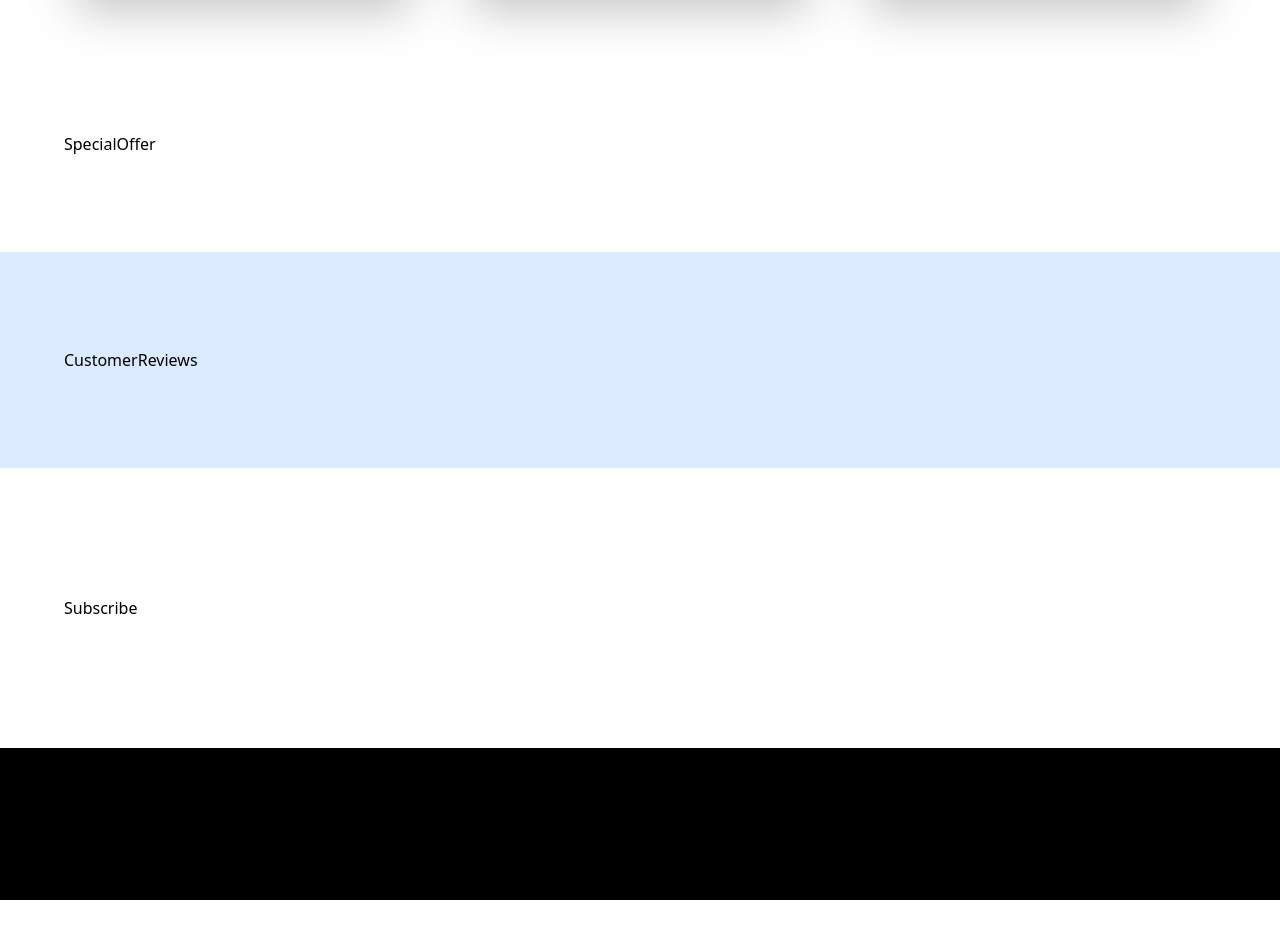
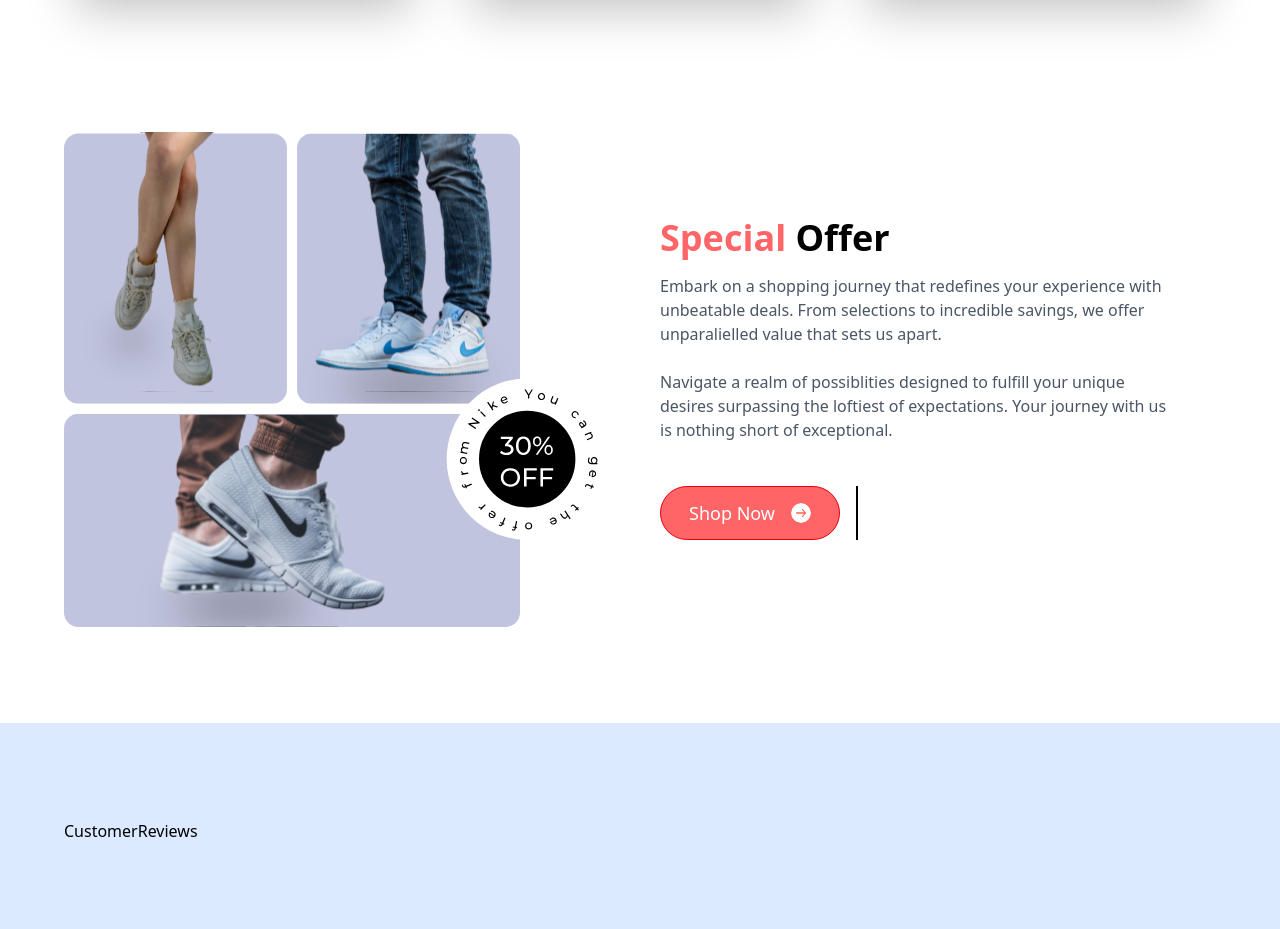
Before and after one commit to itssoumodip/Complete-Ecommerce-Website, a React (Vite) app in the folder nikeWebsite/: page / in a window 1280 px wide. Shown: the part 2920-3849 px from the top of the page. Before the commit the page ends 3820 px from the top, so only its background shows below. Built offline with nearby package versions, Linux system fonts and the light colour scheme; a web font is replaced by a local one.

Commit message:
enhance SpecialOffer component; add layout, images, and text for improved user engagement

```diff
--- a/nikeWebsite/src/sections/SpecialOffer.jsx
+++ b/nikeWebsite/src/sections/SpecialOffer.jsx
@@ -1,7 +1,29 @@
+import { arrowRight } from "../assets/icons"
+import {offer} from "../assets/images"
+import Button from "../components/Button"
 
 function SpecialOffer() {
   return (
-    <div>SpecialOffer</div>
+    <section className="flex justify-wrap items-center max-xl:flex-col-reverse gap-10 max-container">
+      <div className="flex-1">
+        <img src={offer} width={713} height={687} className="object-contain w-full" alt="" />
+      </div>
+      <div className="flex flex-1 flex-col">
+        <h2 className="text-4xl capitalize font-bold lg:max-w-lg">
+          <span className="text-red-400"> Special </span> Offer
+        </h2>
+        <p className="mt-4 lg:max-w-lg text-gray-600">
+          Embark on a shopping journey that redefines your experience with unbeatable deals. From selections to incredible savings, we offer unparalielled value that sets us apart.
+        </p>
+        <p className="mt-6 lg:max-w-lg text-gray-600">
+          Navigate a realm of possiblities designed to fulfill your unique desires surpassing the loftiest of expectations. Your journey with us is nothing short of exceptional.
+        </p>
+        <div className="mt-11 flex flex-wrap gap-4">
+        <Button label="Shop Now" iconURL={arrowRight} />
+        <button label="Learn More" className="bg-white border"></button>
+        </div>
+      </div>
+    </section>
   )
 }
 
```
